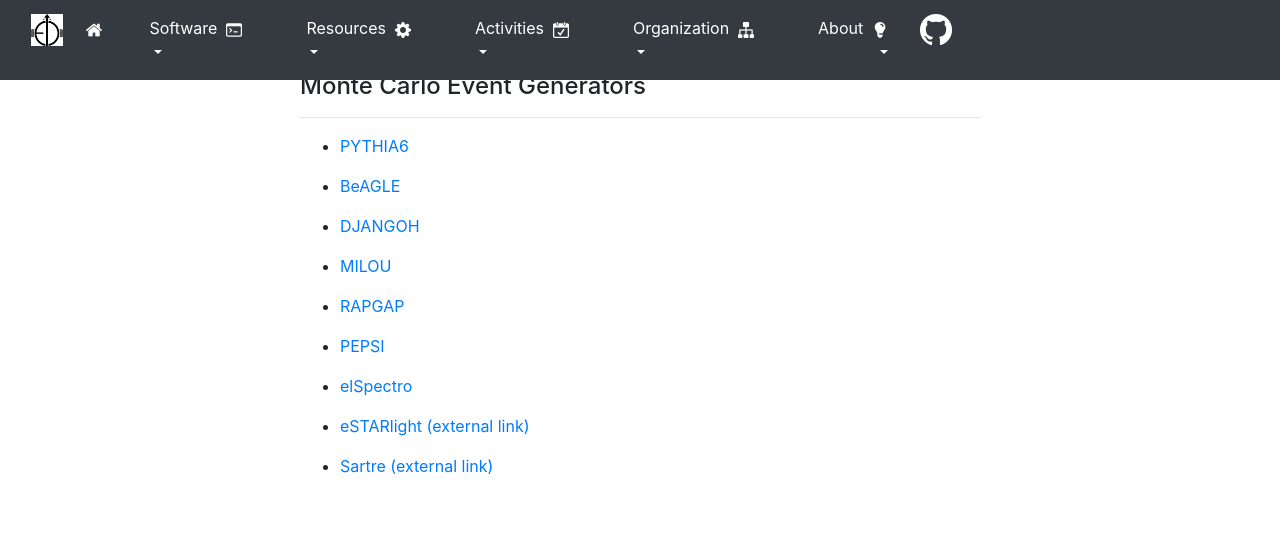
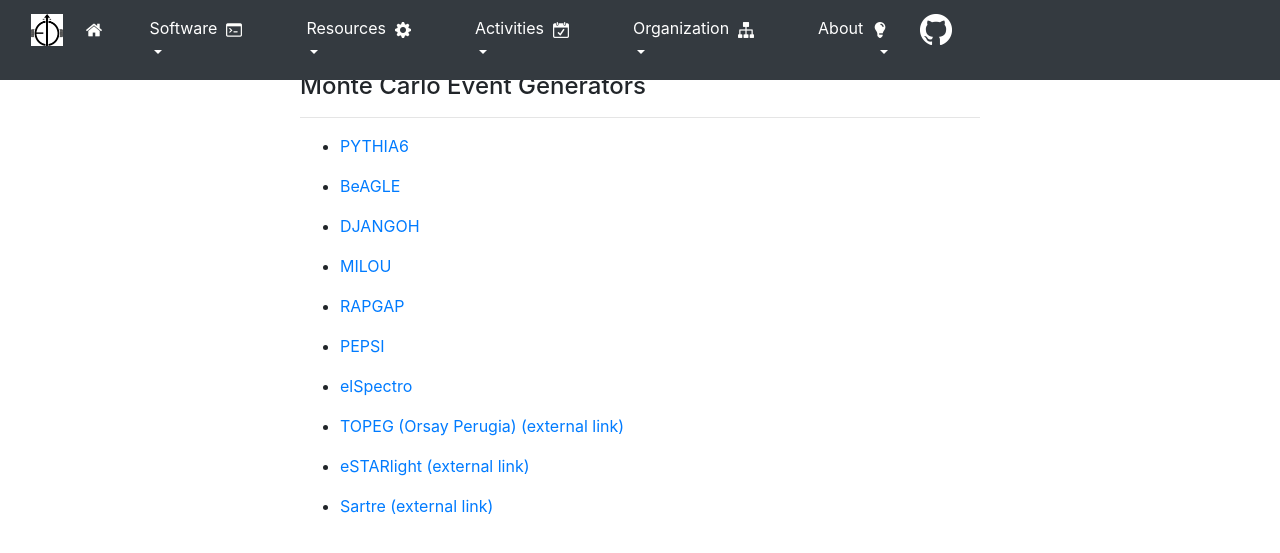
Before and after one commit to kkauder/eic.github.io, a Jekyll site: the page built from _software/mcgen.md, in a window 1280 px wide. Shown: the top 553 px of the page. Built offline with Jekyll 4.4.1, drawn with Linux system fonts in a browser that asks for light colours; nearby versions of some CDN libraries.

Commit message:
Added link to TOPEG documentation

```diff
--- a/_data/links.yml
+++ b/_data/links.yml
@@ -107,6 +107,9 @@
   url: 'https://globus.org'
 
 # MC
+- name: topeg
+  url: 'https://gitlab.in2p3.fr/dupre/nopeg#the-orsay-perugia-event-generator-topeg'
+
 - name: estarlight
   url: 'https://github.com/eic/estarlight#estarlight'
 
--- a/_software/mcgen.md
+++ b/_software/mcgen.md
@@ -14,5 +14,6 @@ layout: default
 * {% include navigation/pagelink.md folder=site.software name='rapgap' tag='RAPGAP' %}
 * {% include navigation/pagelink.md folder=site.software name='pepsi' tag='PEPSI' %}
 * {% include navigation/pagelink.md folder=site.software name='elspectro' tag='elSpectro' %}
+* <p>{% include navigation/findlink.md folder=site.software name='topeg' tag='TOPEG (Orsay Perugia) (external link)' html="1" %}
 * <p>{% include navigation/findlink.md folder=site.software name='estarlight' tag='eSTARlight (external link)' html="1" %}
 * <p>{% include navigation/findlink.md folder=site.software name='sartre' tag='Sartre (external link)'  html="1" %}<p/>
```
